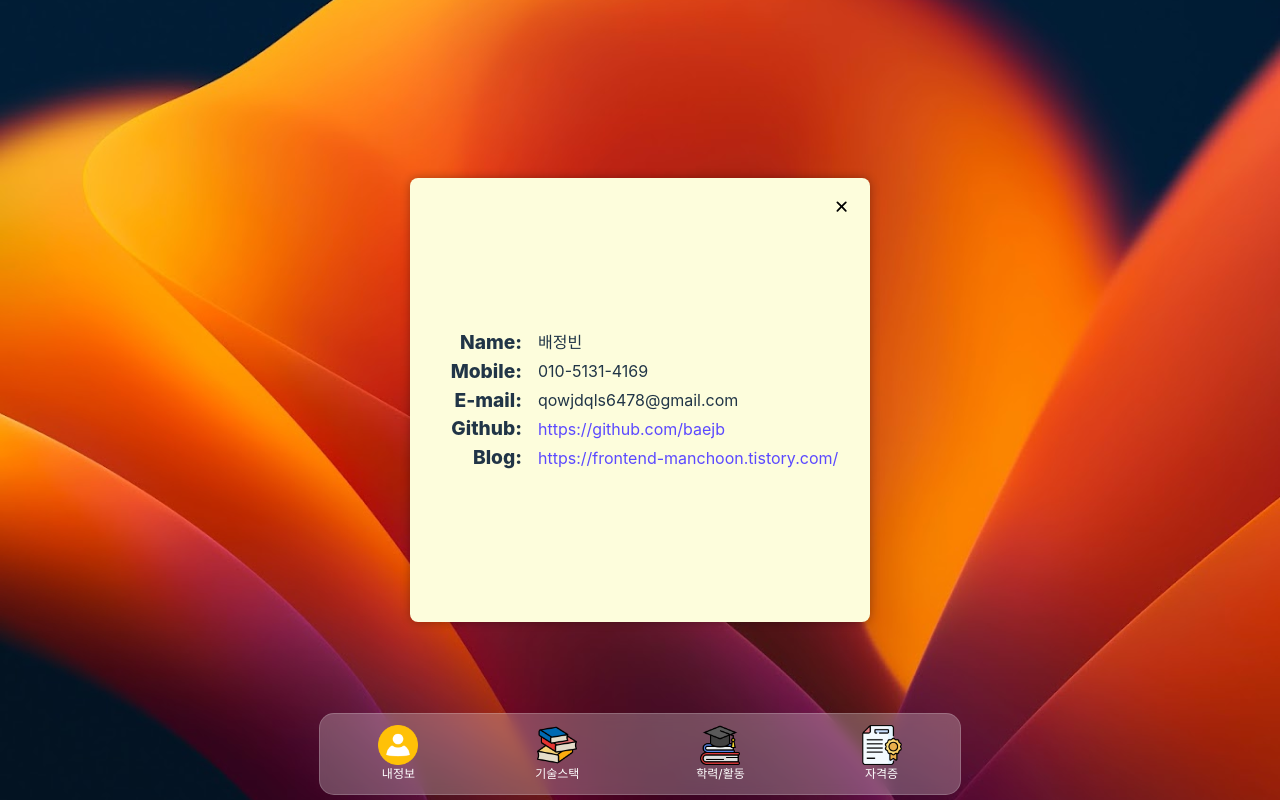
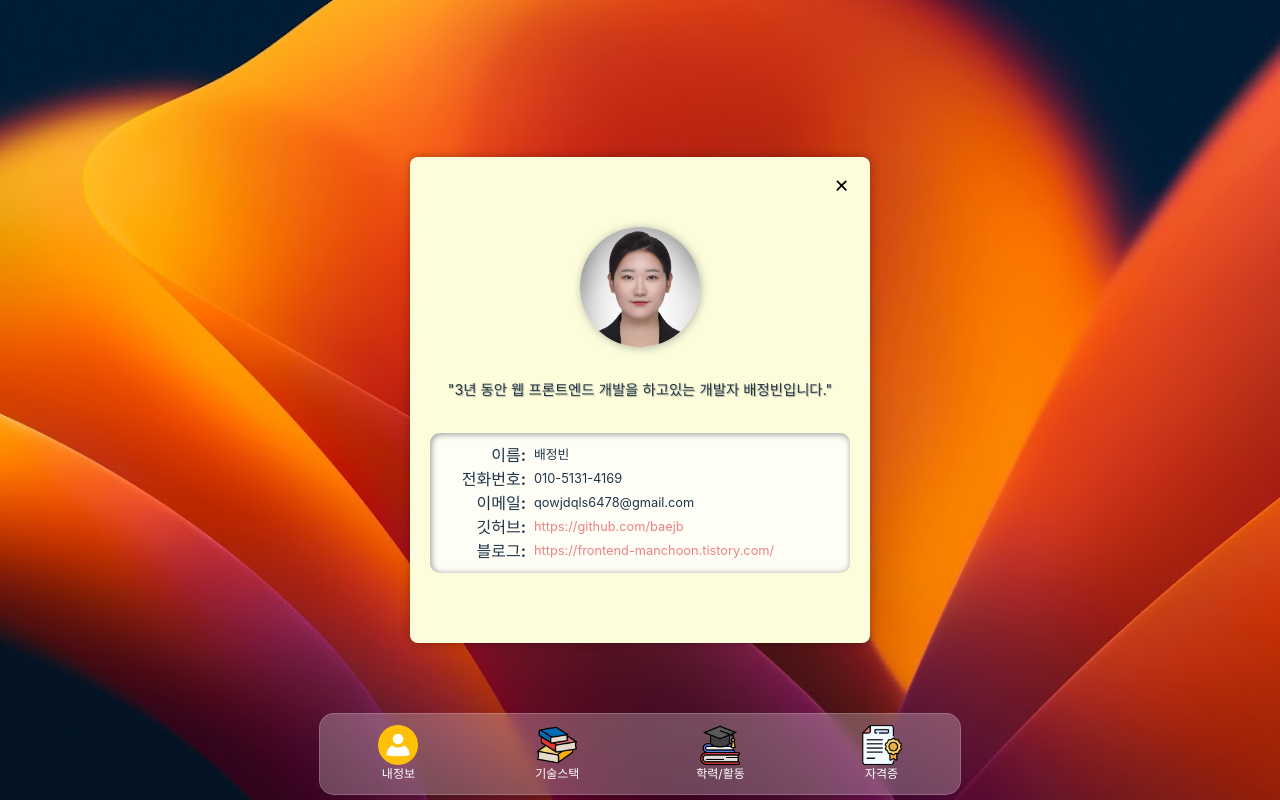
Before and after one commit to baejb/Portfolio, a React (Vite) app in the folder Portfolio_jb/: page /main in a window 1280 px wide. Both pictures are taken after a click on the element 398 px from the left and 745 px from the top of the page. Built offline with nearby package versions, Linux system fonts and the light colour scheme.

Commit message:
feat : 내정보 모달 구현

```diff
--- a/Portfolio_jb/src/components/navbar/Profile/ProfileContent.jsx
+++ b/Portfolio_jb/src/components/navbar/Profile/ProfileContent.jsx
@@ -1,34 +1,46 @@
 import { ProfileInfo } from "../../../data/navbarData/Profile";
 import styled from "styled-components";
-
+import ProfileImg from "../../common/ProfileImg";
+import ProfileIntro from "./ProfileIntro";
 const Container = styled.div`
     width: 100%;
+    height: 100%;
     min-width: 400px;
-    height: 100%;
-    padding: 30% 0%;
+    padding: 10% 0%;
     display: flex;
     flex-direction: column;
     justify-content: center;
     align-items: center;
+    gap: 2rem;
 
+`
+const ItemDiv = styled.div`
+    width:100%;
+    background-color: #ffffffc8;
+    border-radius: 10px;
+    padding: 10px;
+    box-shadow: inset 1px 1px 6px #909090;
 `
 const Item = styled.div`
     width: 100%;
+    font-size: 0.8rem;
     display: flex;
     align-items: center;
-    gap: 1rem;
+    gap: 0.5rem;
     > a{
         flex: 70%;
         overflow: hidden;
         text-overflow: ellipsis;
-        white-space: pre;
+        white-space: nowrap;
+        color: #ea8484;
     }
 `
-const Title = styled.div`
+const MiddleTitle = styled.div`
     text-align: end;
     flex: 15%;
-    font-size: 1.2rem;
-    font-weight: 800;
+    font-size: 1rem;
+    font-weight: 700;
+
 `
 const Value = styled.div`
     flex: 70%;
@@ -39,22 +51,22 @@ const Value = styled.div`
 const ProfileContent = () => {
     return (
         <Container>
-            {/* ProfileInfo 배열을 매핑하여 각 항목을 렌더링합니다. */}
+            <ProfileImg width="120px" height="120px"/>
+            <ProfileIntro/>
+            <ItemDiv>
             {ProfileInfo.map((info, index) => (
                 <Item key={index}>
-                    {/* 제목은 그대로 텍스트로 표시합니다. */}
-                    <Title>{info.title}:</Title>
-                    {/* 링크는 따로 <a> 태그로 렌더링합니다. */}
-                    {info.title === "Github" || info.title === "Blog" ? (
+                    <MiddleTitle>{info.title}:</MiddleTitle>
+                    {info.title === "깃허브" || info.title === "블로그" ? (
                         <a href={info.value} target="_blank" rel="noopener noreferrer">
                             {info.value}
                         </a>
                     ) : (
-                        // 그 외의 항목은 그대로 표시합니다.
                         <Value>{info.value}</Value>
                     )}
                 </Item>
             ))}
+            </ItemDiv>
         </Container>
     );
 };
--- /dev/null
+++ b/Portfolio_jb/src/components/navbar/Profile/ProfileIntro.jsx
@@ -0,0 +1,17 @@
+import styled from "styled-components";
+
+const Intro = styled.div`
+    font-size:0.9rem;
+    text-shadow: 1px 1px 1px rgba(0, 0, 0, 0.3);
+
+`
+const Text = '"3년 동안 웹 프론트엔드 개발을 하고있는 개발자 배정빈입니다."'
+const ProfileIntro = () => {
+    return (
+        <Intro>
+            {Text}
+        </Intro>
+    );
+};
+
+export default ProfileIntro;
--- a/Portfolio_jb/src/data/navbarData/Profile.js
+++ b/Portfolio_jb/src/data/navbarData/Profile.js
@@ -1,7 +1,7 @@
 export const ProfileInfo = [
-    { title: "Name", value: "배정빈" },
-    { title: "Mobile", value: "010-5131-4169" },
-    { title: "E-mail", value: "qowjdqls6478@gmail.com" },
-    { title: "Github", value: "https://github.com/baejb" },
-    { title: "Blog", value: "https://frontend-manchoon.tistory.com/" }
+    { title: "이름", value: "배정빈" },
+    { title: "전화번호", value: "010-5131-4169" },
+    { title: "이메일", value: "qowjdqls6478@gmail.com" },
+    { title: "깃허브", value: "https://github.com/baejb" },
+    { title: "블로그", value: "https://frontend-manchoon.tistory.com/" }
 ];
```
